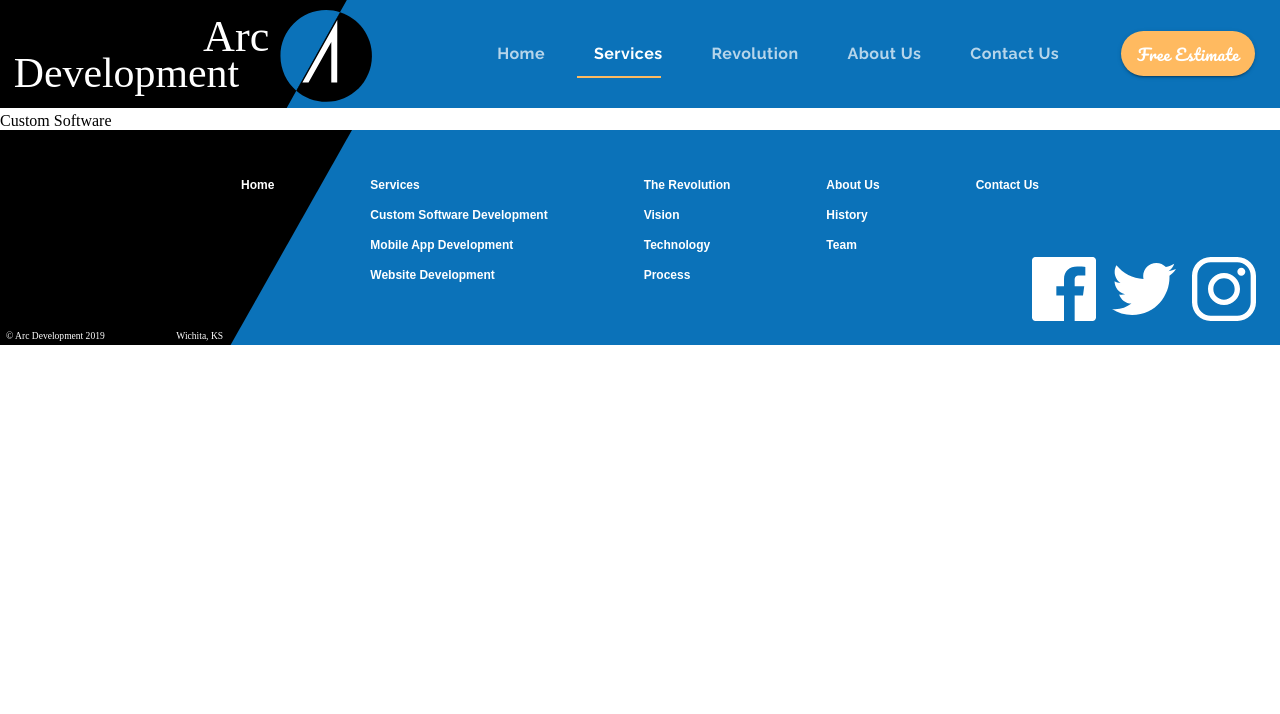
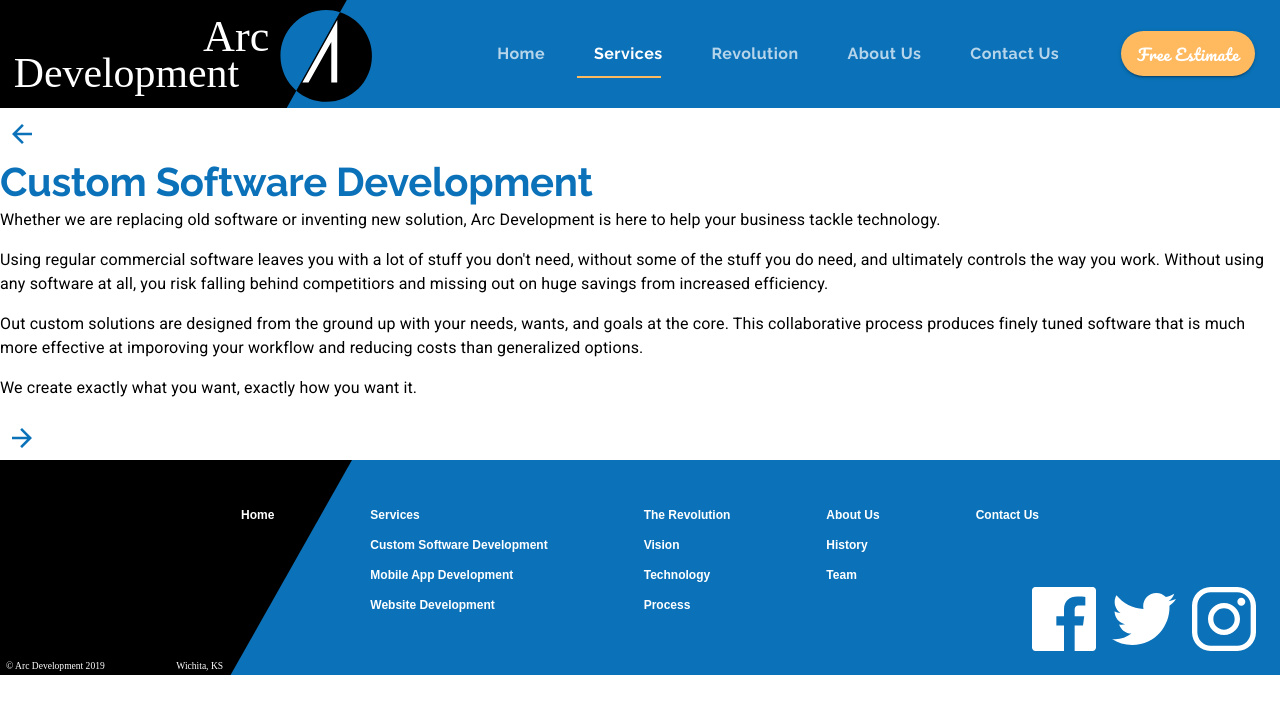
Before and after one commit to abdnadeem382/Arc-Development, a React (Create React App) app: page /customsoftware in a window 1280 px wide. Shown: the top 714 px of the page. Built offline with nearby package versions, Linux system fonts and the light colour scheme.

Commit message:
Custom Software Development Page basic layout

```diff
--- a/src/components/App.js
+++ b/src/components/App.js
@@ -3,6 +3,7 @@
 import Footer from './UI/Footer/Footer'
 import LandingPage from './LandingPage/LandingPage';
 import ServicesPage from './ServicesPage/ServicesPage';
+import CustomSoftware from './CustomSoftwarePage/CustomSoftware';
 import { ThemeProvider } from '@material-ui/core/styles';
 import { BrowserRouter, Route, Switch } from 'react-router-dom';
 import theme from './UI/Theme';
@@ -17,7 +18,7 @@
       <Switch>
         <Route exact path='/' render={(props)=><LandingPage {...props} setValue={setValue} setSelectedIndex={setSelectedIndex}/>}/>
         <Route exact path='/services'  render={(props)=><ServicesPage {...props} setValue={setValue} setSelectedIndex={setSelectedIndex}/>}/>
-        <Route exact path='/customsoftware' component={()=><div>Custom Software</div>}/>
+        <Route exact path='/customsoftware' render={(props)=><CustomSoftware {...props} setValue={setValue} setSelectedIndex={setSelectedIndex}/>}/>
         <Route exact path='/mobileapps' component={()=><div>Mobile App</div>}/>
         <Route exact path='/website' component={()=><div>Websites</div>}/>
         <Route exact path='/revolution' component={()=><div>Revolution</div>}/>
--- /dev/null
+++ b/src/components/CustomSoftwarePage/CustomSoftware.js
@@ -0,0 +1,57 @@
+import React from 'react'
+import {Grid, Typography, useTheme, IconButton, useMediaQuery} from '@material-ui/core'
+import Lottie from 'react-lottie'
+import {Link} from 'react-router-dom'
+import useStyles from './styles'
+import backArrow from '../../assets/backArrow.svg'
+import forwardArrow from '../../assets/forwardArrow.svg'
+
+function CustomSoftware() {
+    const classes = useStyles();
+    const theme= useTheme();
+    const matchesSM = useMediaQuery(theme.breakpoints.down('sm'));
+    return (
+        <Grid container direction='column'>
+            <Grid item container direction='row'>
+                <Grid item>
+                    <IconButton>
+                        <img src={backArrow} alt="Back to Services Page"/>
+                    </IconButton>
+                </Grid>
+            </Grid>
+            <Grid item container>
+                <Grid item>
+                    <Typography variant='h2'>Custom Software Development</Typography>
+                </Grid>
+                <Grid item>
+                    <Typography variant='body1' paragraph>
+                        Whether we are replacing old software or inventing new solution, Arc Development
+                        is here to help your business tackle technology.
+                    </Typography>
+                    <Typography variant='body1' paragraph>
+                        Using regular commercial software leaves you with a lot of stuff you don't need,
+                        without some of the stuff you do need, and ultimately controls the way you work.
+                        Without using any software at all, you risk falling behind competitiors and missing out on huge savings
+                        from increased efficiency.
+                    </Typography>
+                    <Typography variant='body1' paragraph>
+                        Out custom solutions are designed from the ground up with your needs, wants, and goals
+                        at the core. This collaborative process produces finely tuned software that is much more effective at imporoving
+                        your workflow and reducing costs than generalized options.
+                    </Typography>
+                    <Typography variant='body1' paragraph>
+                        We create exactly what you want, exactly how you want it.
+                    </Typography>
+                </Grid>
+                <Grid item>
+                    <IconButton>
+                        <img src={forwardArrow} alt="Forward to Mobile App Development Page"/>
+                    </IconButton>
+                </Grid>
+            </Grid>
+
+        </Grid>
+    )
+}
+
+export default CustomSoftware
--- /dev/null
+++ b/src/components/CustomSoftwarePage/styles.js
@@ -0,0 +1,5 @@
+import { makeStyles } from "@material-ui/core";
+
+export default makeStyles((theme)=>({
+
+}))
```
